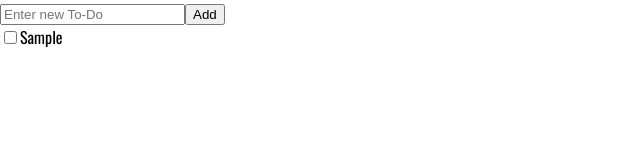
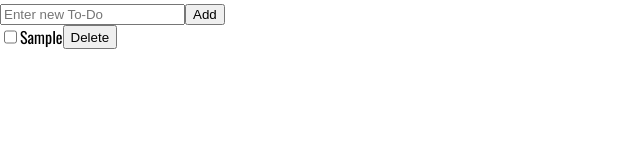
Before and after one commit to OZANAYYILDIZ/todo-app, a React (Vite) app: page / in a window 1280 px wide. Both pictures are taken after typing "Sample" into the empty fields and a click on the button "Add". Shown: the top 160 px of the page, without its empty margins (0-640 px from the left). Built offline with nearby package versions, Linux system fonts and the light colour scheme; a web font is replaced by a local one.

Commit message:
delete button added

```diff
--- /dev/null
+++ b/src/components/DeleteTodo/DeleteTodo.jsx
@@ -0,0 +1,5 @@
+const DeleteTodo = () => {
+  return <button>Delete</button>;
+};
+
+export default DeleteTodo;
--- a/src/components/Form/Form.css
+++ b/src/components/Form/Form.css
@@ -1,3 +1,7 @@
 body {
   font-family: "Oswald", sans-serif;
 }
+
+.todos {
+  display: flex;
+}
--- a/src/components/Form/Form.jsx
+++ b/src/components/Form/Form.jsx
@@ -1,6 +1,7 @@
 import { useRef, useState } from "react";
 import "./Form.css";
 import InputCheckbox from "../InputCheckbox/InputCheckbox";
+import DeleteTodo from "../DeleteTodo/DeleteTodo";
 
 const Form = () => {
   const [todos, setTodos] = useState([]);
@@ -25,9 +26,10 @@ const Form = () => {
       {todos.map((todos, index) => {
         return (
           <div key={index}>
-            <div>
+            <div className="todos">
               <InputCheckbox />
-              <span className="todos">{todos}</span>
+              <span>{todos}</span>
+              <DeleteTodo />
             </div>
           </div>
         );
```
Also changed, not shown: src/components/DeleteTodo/DeleteTodo.css (added).
